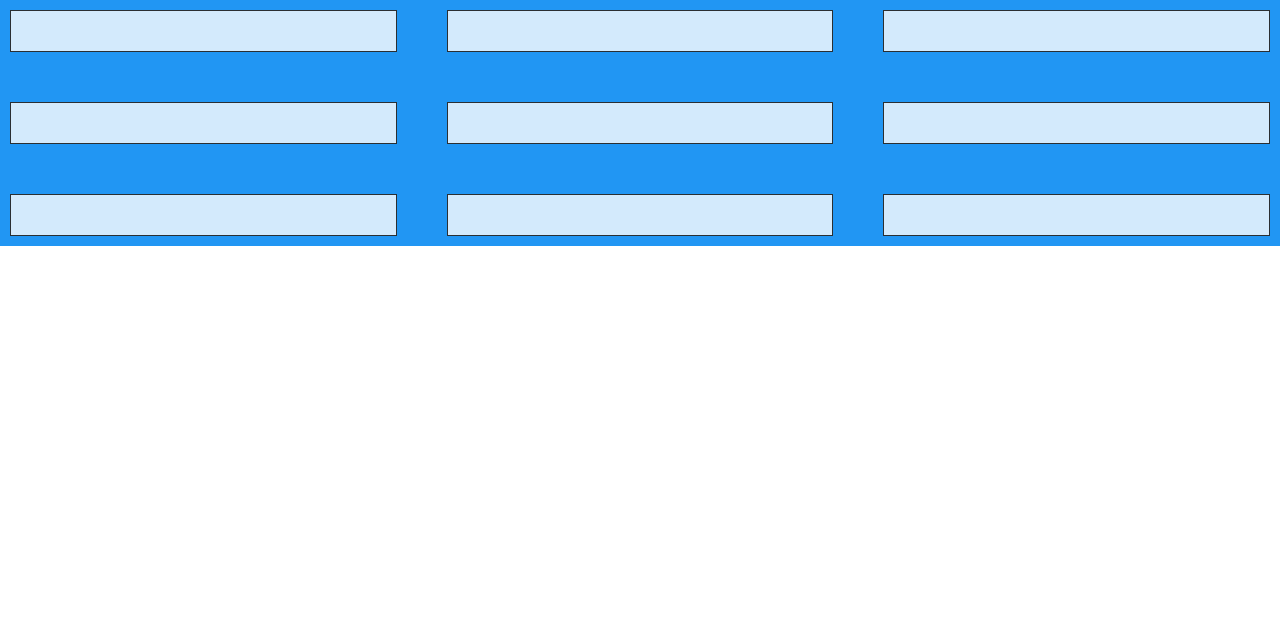
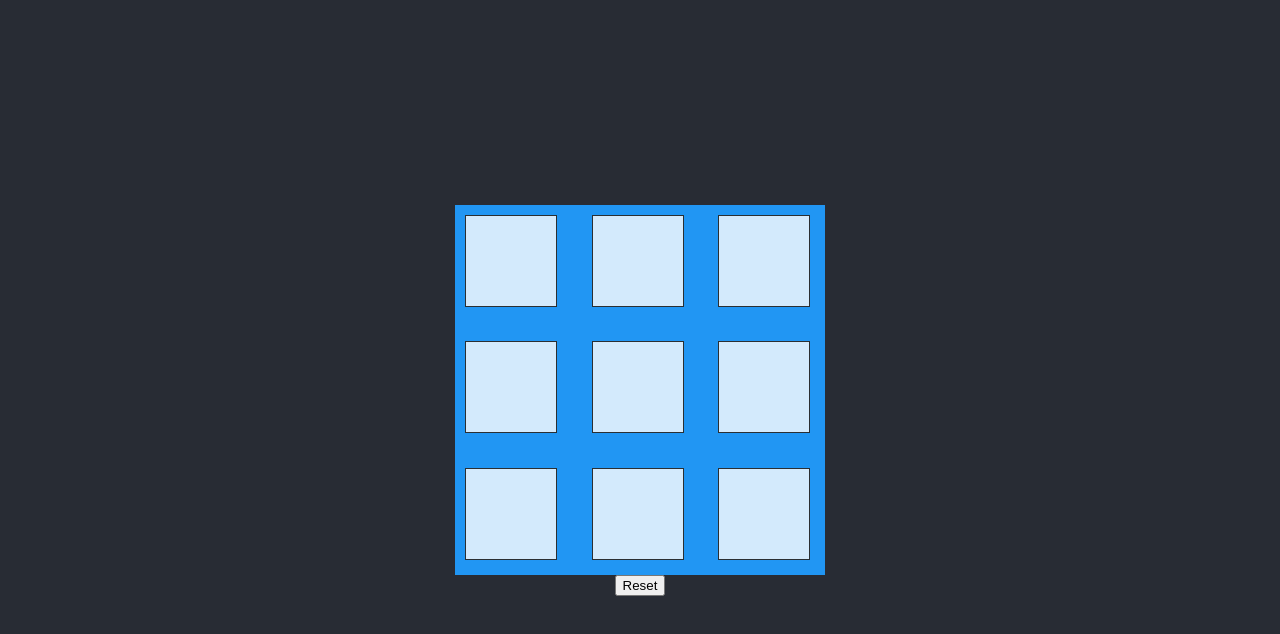
Before and after one commit to SchoolOfCode/noughts-and-crosses-plan-room-16-ant-jal-yas, a React (Create React App) app in the folder tic-tac-toe/: page / in a window 1280 px wide. Shown: the top 634 px of the page. Built offline with nearby package versions, Linux system fonts and the light colour scheme.

Commit message:
game working except for diplaying winner message

```diff
--- a/tic-tac-toe/src/Components/App/App.css
+++ b/tic-tac-toe/src/Components/App/App.css
@@ -1,7 +1,9 @@
 .App {
   text-align: center;
 }
-
+body {
+  background-color: #282c34;
+}
 .App-logo {
   height: 40vmin;
   pointer-events: none;
--- a/tic-tac-toe/src/Components/Board/index.js
+++ b/tic-tac-toe/src/Components/Board/index.js
@@ -1,15 +1,26 @@
 import Square from "../Square";
 import css from "./index.module.css";
 
-function Board({ board, onClick, turn }) {
+function Board({ board, onClick, turn, upd }) {
   //how to use function?
 
   return (
-    <div className={css.gridContainer}>
-      {board.map((item, ind) => (
-        <Square text={item} key={ind} value={ind} onClick={onClick} turn={turn}/>
-      ))}
-    </div>
+    <>
+      <div className={css.gridContainer}>
+        {board.map((item, ind) => (
+          <Square
+            text={item}
+            key={ind}
+            value={ind}
+            onClick={onClick}
+            turn={turn}
+          />
+        ))}
+      </div>
+      <>
+        <button onClick={() => upd(Array(9).fill(null))}>Reset</button>
+      </>
+    </>
   );
 }
 
--- a/tic-tac-toe/src/Components/Board/index.module.css
+++ b/tic-tac-toe/src/Components/Board/index.module.css
@@ -1,8 +1,10 @@
 .gridContainer {
+  width: 350px;
+  height: 350px;
   display: grid;
   grid-template-columns: auto auto auto;
   background-color: #2196f3;
   padding: 10px;
-  grid-column-gap: 50px;
-  grid-row-gap: 50px;
+  grid-column-gap: 30px;
+  grid-row-gap: 30px;
 }
--- a/tic-tac-toe/src/Components/Game/index.js
+++ b/tic-tac-toe/src/Components/Game/index.js
@@ -1,34 +1,60 @@
-import { useEffect, useState } from "react";
+import { useState } from "react";
 import Board from "../Board";
+import css from "./index.module.css";
 
 export default function Game() {
   const [board, updateBoard] = useState(Array(9).fill(null));
-  const [turn, setTurn] = useState("x");
 
-  useEffect(() => {}, [Board]);
+  function getWinner(board) {
+    const lines = [
+      [0, 1, 2],
+      [3, 4, 5],
+      [6, 7, 8],
+      [0, 3, 6],
+      [1, 4, 7],
+      [2, 5, 8],
+      [0, 4, 8],
+      [2, 4, 6],
+    ];
+    for (let i = 0; i < lines.length; i++) {
+      let [a, b, c] = lines[i];
+      if (board[a] && board[a] === board[b] && board[a] === board[c]) {
+        return board[a];
+      }
+    }
+    return null;
+  }
+
+  const winner = getWinner(board);
+
+  const [turn, setTurn] = useState("X");
 
   function makeAMove(playerMove, key) {
+    if (winner) {
+      alert(`${playerMove} wins`);
+      return;
+    }
     const updatedArray = [
       ...board.slice(0, key),
       playerMove,
       ...board.slice(key + 1),
     ];
-    if(board[key] !== null){
-      alert("Im not empty!")
-      return
+    if (board[key] !== null) {
+      alert("Im not empty!");
+      return;
     }
     updateBoard(updatedArray);
 
-    if (turn === "x") {
-      setTurn("o");
+    if (turn === "X") {
+      setTurn("O");
     } else {
-      setTurn("x");
+      setTurn("X");
     }
   }
 
   return (
-    <div>
-      <Board board={board} onClick={makeAMove} turn={turn} />
+    <div className={css.container}>
+      <Board board={board} onClick={makeAMove} upd={updateBoard} turn={turn} />
     </div>
   );
 }
--- /dev/null
+++ b/tic-tac-toe/src/Components/Game/index.module.css
@@ -0,0 +1,7 @@
+.container {
+  height: 100vh;
+  display: flex;
+  justify-content: center;
+  align-items: center;
+  flex-direction: column;
+}
--- a/tic-tac-toe/src/Components/Square/index.module.css
+++ b/tic-tac-toe/src/Components/Square/index.module.css
@@ -1,4 +1,6 @@
 .gridItem {
+  width: 50px;
+  height: 50px;
   background-color: rgba(255, 255, 255, 0.8);
   border: 1px solid rgba(0, 0, 0, 0.8);
   padding: 20px;
```
Also changed, not shown: tic-tac-toe/src/Components/Game/index.css (deleted).
